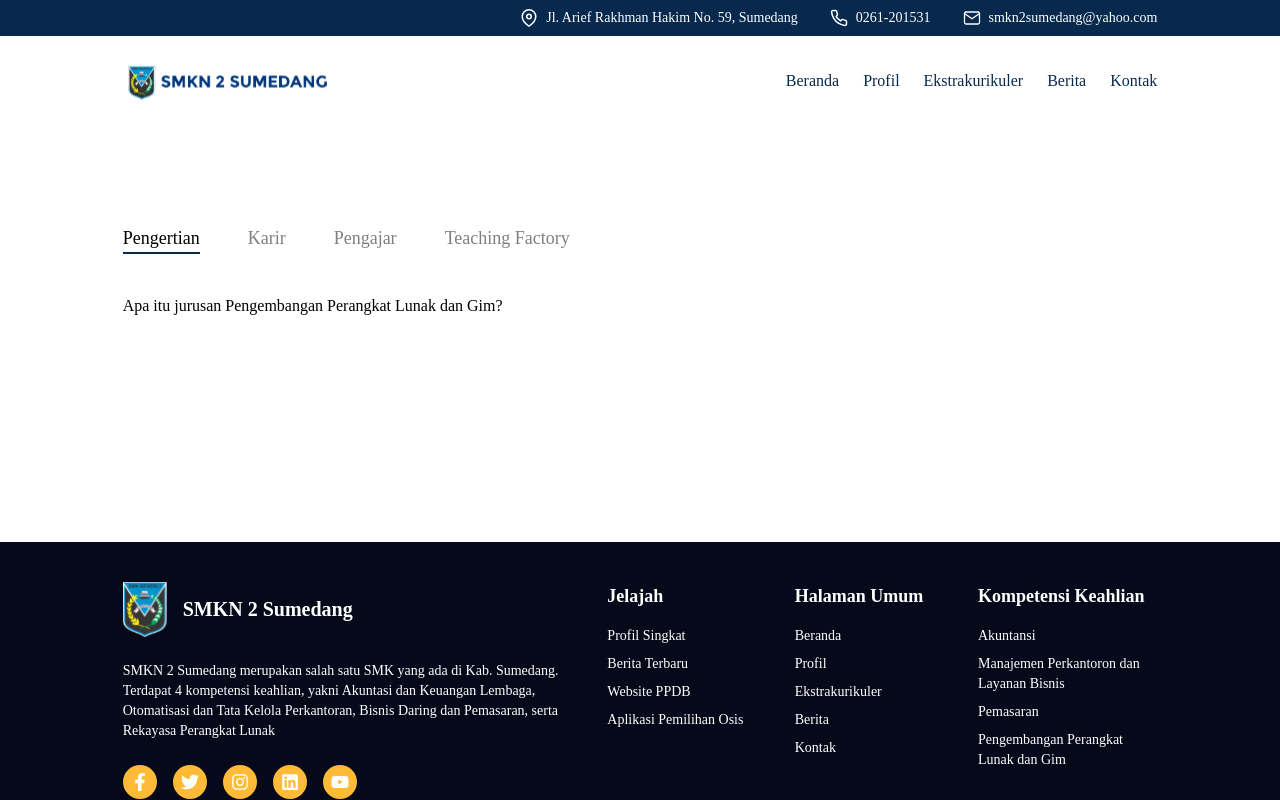
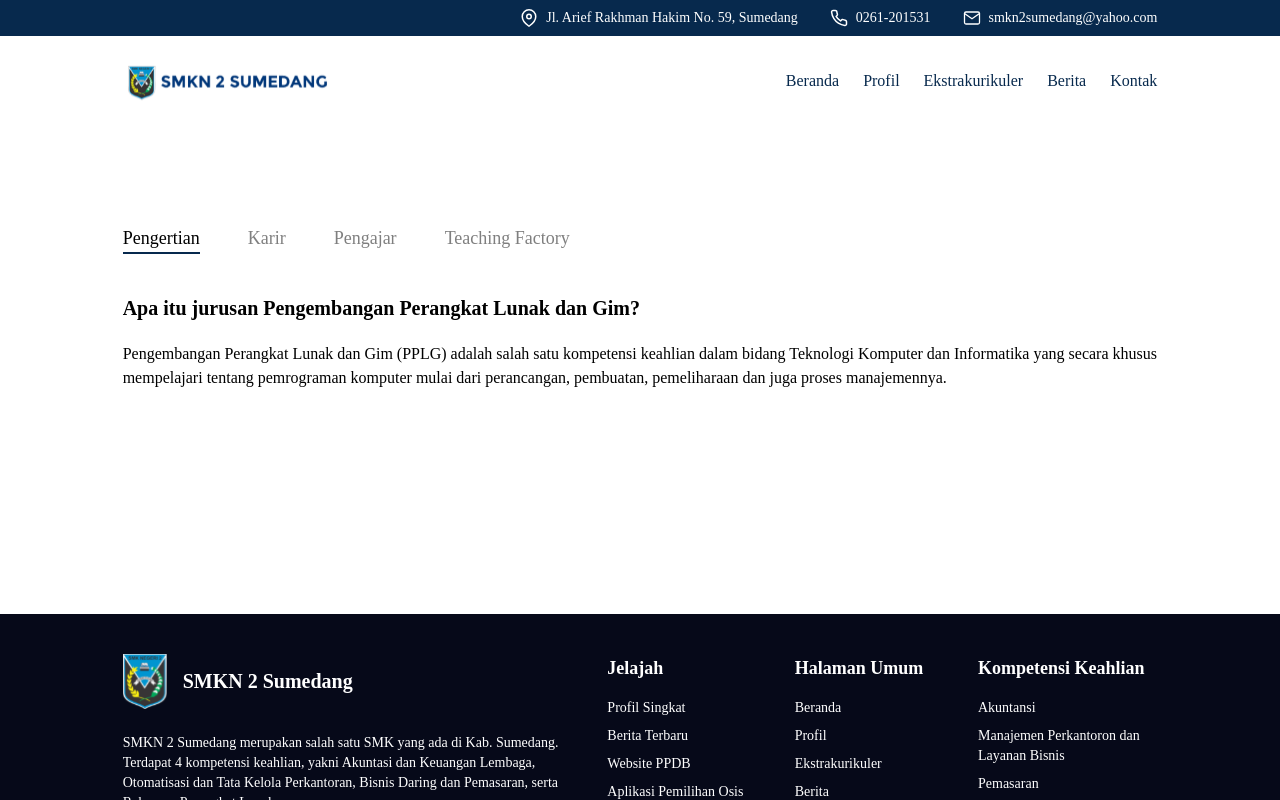
Before and after one commit to isyhfadilah/smkn2sumedang, a Next.js app: page /jurusan/pplg in a window 1280 px wide. Shown: the top 800 px of the page. Built offline with nearby package versions, Linux system fonts and the light colour scheme; a web font is replaced by a local one.

Commit message:
fix: set content in tab content component

```diff
--- a/src/app/(client)/jurusan/pplg/page.tsx
+++ b/src/app/(client)/jurusan/pplg/page.tsx
@@ -12,7 +12,12 @@ export default function Pplg() {
     <main>
       <Container className="py-56">
         <Tabbar tabs={jurusan} activeIndex={activeIndex} onTabClick={(index) => setActiveIndex(index)} />
-        <TabContent description={jurusan[activeIndex].title} />
+        <TabContent
+          title={jurusan[activeIndex].title}
+          description={jurusan[activeIndex]?.detail}
+          subtitle={jurusan[activeIndex]?.subtitle}
+          pointer={jurusan[activeIndex]?.pointer}
+        />
       </Container>
     </main>
   )
--- a/src/components/ui/tab/tabcontent.tsx
+++ b/src/components/ui/tab/tabcontent.tsx
@@ -1,7 +1,19 @@
 interface Props {
+  title?: string
+  subtitle?: string
   description?: string
+  pointer?: array
 }
 
-export const TabContent = ({ description }: Props) => {
-  return <p>{description}</p>
+export const TabContent = ({ title, description, subtitle, pointer }: Props) => {
+  return (
+    <div>
+      <h1 className="text-xl font-semibold">{title}</h1>
+      <p className="text-sm">{subtitle}</p>
+      <p className="text-base font-light mt-5">{description}</p>
+      <ol>
+        <li>{pointer}</li>
+      </ol>
+    </div>
+  )
 }
--- a/src/data/jurusan.json
+++ b/src/data/jurusan.json
@@ -7,7 +7,7 @@
   {
     "label": "Karir",
     "title": "Jenjang Karir Lulusan",
-    "detail": [
+    "pointer": [
       "Mampu bekerja di berbagai bidang karena sudah dibekali dengan berbagai ilmu dan pengetahuan.",
       "Dalam melakukan kerja lapangan akan lebih mudah karena saat pembelajaran sudah sering melakukan kerja praktek",
       "Pekerjaan nya yang relatif mudah dan santai, dapat dikerjakan dimanapun dan kapanpun menggunakan koneksi internet",
--- a/src/shared/styles/app.css
+++ b/src/shared/styles/app.css
@@ -514,6 +514,7 @@
 .mt-2{margin-top:0.5rem;}
 .mt-26{margin-top:6.5rem;}
 .mt-4{margin-top:1rem;}
+.mt-5{margin-top:1.25rem;}
 .mt-6{margin-top:1.5rem;}
 .mt-auto{margin-top:auto;}
 .inline-block{display:inline-block;}
```
